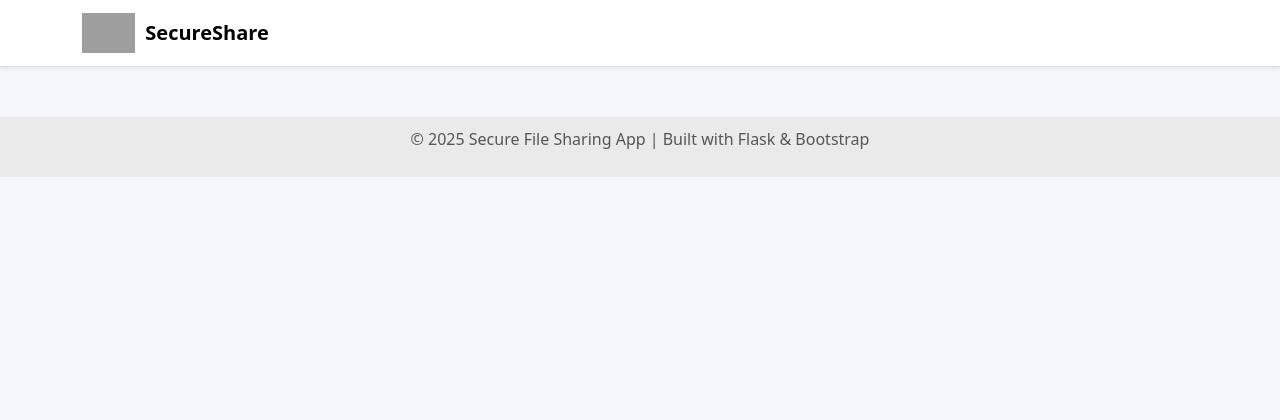
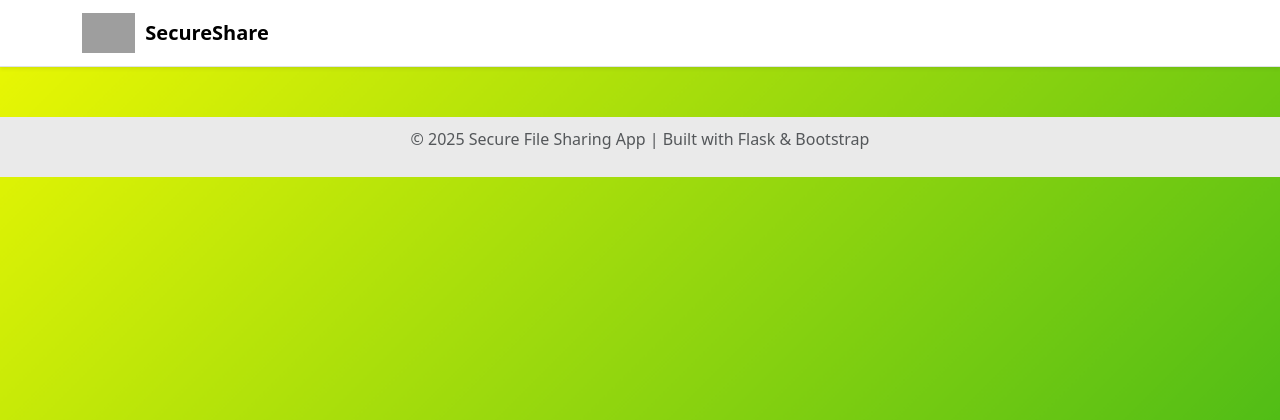
Before and after one commit to AJ3637/secure-file-sharing-app, a Flask app: template templates/layout.html in a window 1280 px wide. Shown: the top 420 px of the page. Run offline with Flask 3, Linux system fonts and the light colour scheme; the template is opened without the code that fills it, so the values that code supplies are empty; grey boxes are pictures that could not be loaded.

Commit message:
Update layout.html

```diff
--- a/templates/layout.html
+++ b/templates/layout.html
@@ -1,4 +1,4 @@
-<!-- ======================= layout.html (Updated) ======================= -->
+<!-- ======================= layout.html (Updated with Animated Background) ======================= -->
 <!DOCTYPE html>
 <html lang="en">
 <head>
@@ -7,7 +7,18 @@
   <title>Secure File Sharing</title>
   <link href="https://cdn.jsdelivr.net/npm/bootstrap@5.3.0/dist/css/bootstrap.min.css" rel="stylesheet">
   <style>
-    body { background: #f5f7fa; }
+    body {
+      background: linear-gradient(-45deg, #4CBB17, #FFFF00, #0000FF, #4CBB17);
+      background-size: 400% 400%;
+      animation: gradientBG 15s ease infinite;
+    }
+
+    @keyframes gradientBG {
+      0% { background-position: 0% 50%; }
+      50% { background-position: 100% 50%; }
+      100% { background-position: 0% 50%; }
+    }
+
     .navbar-brand img { height: 40px; margin-right: 10px; }
     footer { background: #eaeaea; padding: 10px; text-align: center; margin-top: 50px; }
   </style>
```
